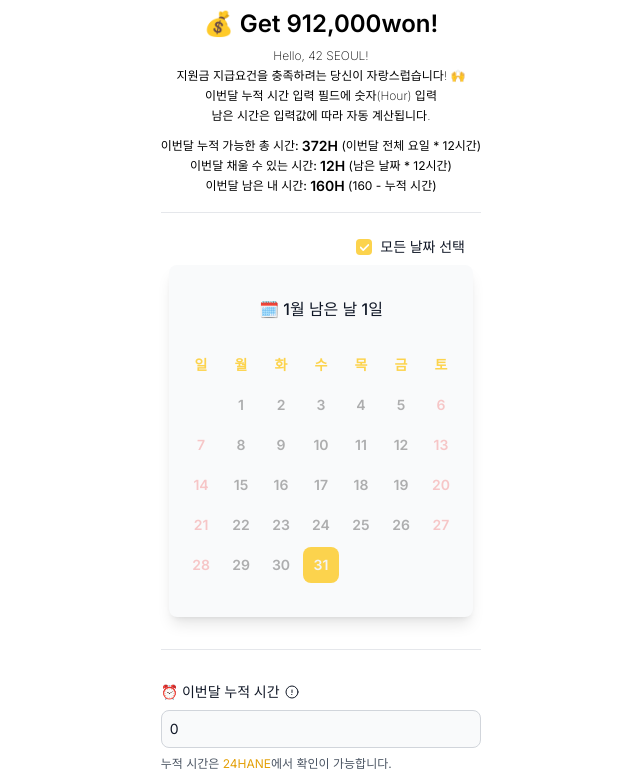
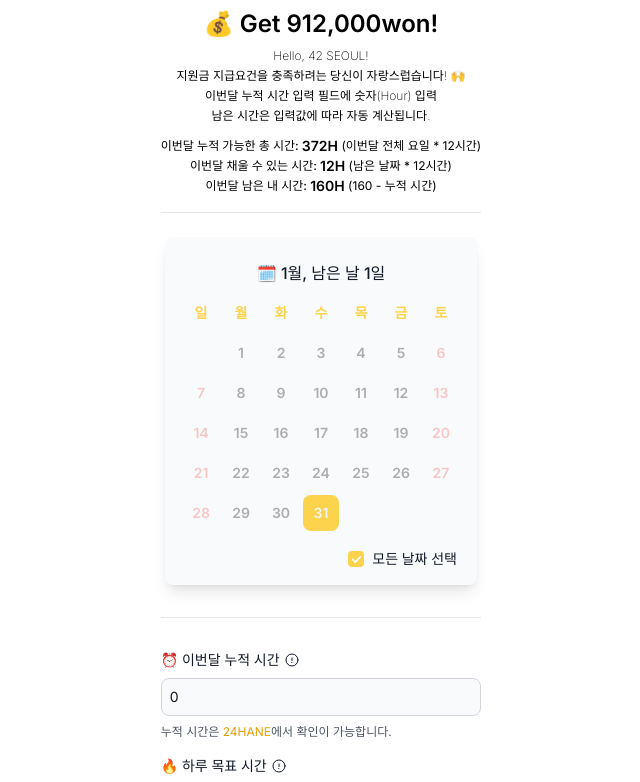
Before and after one commit to get6/get912000won, a Next.js app: page / in a window 1280 px wide. Shown: the top 782 px of the page, without its empty margins (319-959 px from the left). Built offline with nearby package versions, Linux system fonts and the light colour scheme.

Commit message:
feat: Move checkbox position #11

```diff
--- a/app/ui/SimpleCalendar.tsx
+++ b/app/ui/SimpleCalendar.tsx
@@ -6,10 +6,10 @@ import {
   lastDayOfMonthState,
   selectedDatesState,
 } from "@/app/states/days-of-month-state"
+import CheckBox from "@/app/ui/CheckBox"
 import { format, getDay, isSameDay, isWeekend } from "date-fns"
 import { isMobile } from "react-device-detect"
 import { useRecoilState, useRecoilValue } from "recoil"
-import CheckBox from "./CheckBox"
 
 function classNames(...classes: (string | boolean)[]) {
   return classes.filter(Boolean).join(" ")
@@ -74,25 +74,13 @@ export default function SimpleCalendar() {
   }
 
   return (
-    <div>
-      <CheckBox
-        id="all-dates-select"
-        className="justify-end pb-2 pr-2"
-        label="모든 날짜 선택"
-        checked={selectedDates.length === availableDates.length}
-        onChange={() => {
-          if (selectedDates.length === availableDates.length) {
-            setSelectedDates([])
-          } else {
-            setSelectedDates(availableDates)
-          }
-        }}
-      />
-      <div className="for-mobile max-w-sm rounded-lg bg-gray-50 p-3 py-8 shadow-lg dark:bg-gray-700">
+    <>
+      <div className="for-mobile max-w-sm rounded-lg bg-gray-50 px-4 pb-4 pt-6 shadow-lg dark:bg-gray-700">
         <h2 className="flex-auto text-center font-medium text-gray-900 dark:text-white">
-          🗓️ {format(lastDayOfMonth, "M")}월 남은 날 {availableDates.length}일
+          🗓️ {format(lastDayOfMonth, "M")}월, 남은 날 {availableDates.length}일
         </h2>
-        <div className="mt-8 grid grid-cols-7 text-center">
+
+        <div className="mt-4 grid grid-cols-7 text-center">
           {weekDays.map((day, index) => (
             <div
               key={index}
@@ -136,7 +124,20 @@ export default function SimpleCalendar() {
             </div>
           ))}
         </div>
+        <CheckBox
+          id="all-dates-select"
+          className="mr-1 mt-4 flex justify-end"
+          label="모든 날짜 선택"
+          checked={selectedDates.length === availableDates.length}
+          onChange={() => {
+            if (selectedDates.length === availableDates.length) {
+              setSelectedDates([])
+            } else {
+              setSelectedDates(availableDates)
+            }
+          }}
+        />
       </div>
-    </div>
+    </>
   )
 }
```
